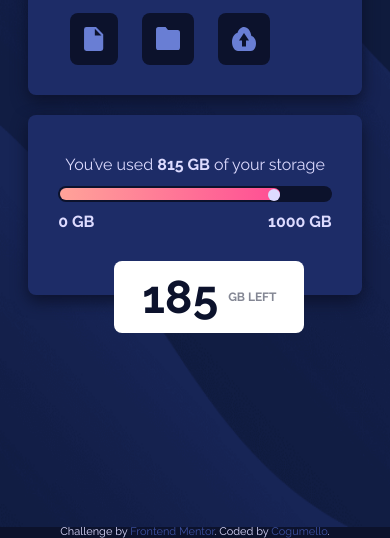
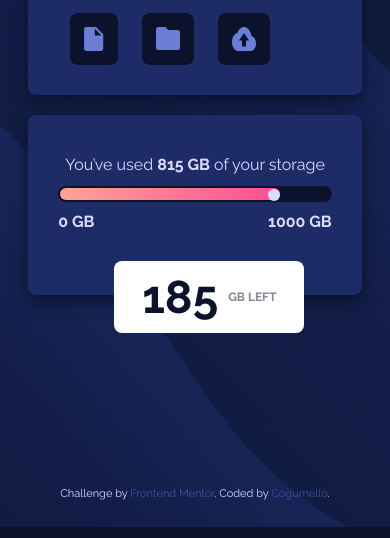
Before and after one commit to wtfoxe/Fylo-data-storage, a plain HTML site: page index.html in a window 390 px wide. Shown: the part 317-855 px from the top of the page. Drawn offline with Linux system fonts and the light colour scheme.

Commit message:
Reposicionando o footer

```diff
--- a/assets/css/style.css
+++ b/assets/css/style.css
@@ -161,11 +161,9 @@ body{
 
 footer{
    color: var(--PaleBlue);
-   width: 100%;
-   height: 100px;
+   padding: 10px;
    position: absolute;
    bottom: 0;
-   left: 0;
 }
 
 .attribution {
@@ -252,19 +250,12 @@ footer{
    .left-storage span{
       font-size: 46px;
    }
-   footer{
-      font-size: 6px;
-      height: 2px;
-   }
 }
 
 @media screen and (max-width: 376px){
    #balloon {
       top: 120px;
       left: 36px;
-   }
-   footer{
-      height: 1px;
    }
 }
 
```
